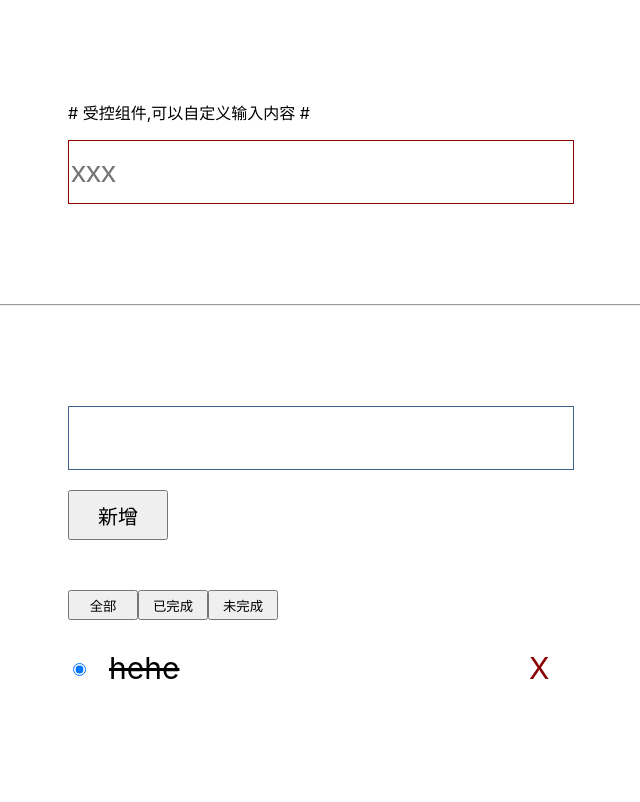
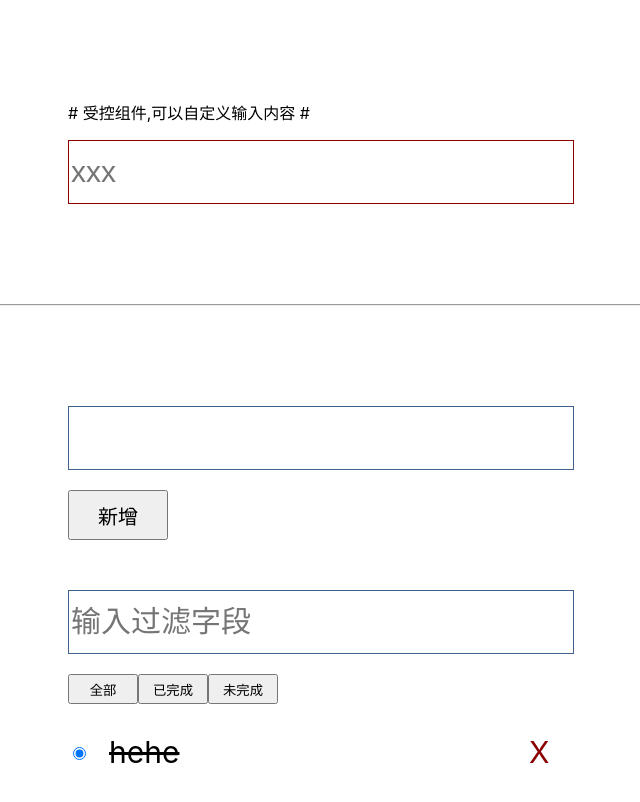
Before and after one commit to kk412027247/todo-list-with-state, a React (Create React App) app: page / in a window 1280 px wide. Shown: the top 802 px of the page, without its empty margins (32-672 px from the left). Built offline with nearby package versions, Linux system fonts and the light colour scheme.

Commit message:
add filter

```diff
--- a/src/todoList/todoList.js
+++ b/src/todoList/todoList.js
@@ -11,10 +11,15 @@ export default class TodoList extends React.Component {
     list: [{id: 0, content: 'hehe', finish: true}],
     value: '',
     status:'all',
+    query:'',
   };
 
   handleInput = (event) => {
     this.setState({value: event.target.value})
+  };
+
+  handleQuery = (event) => {
+    this.setState({query: event.target.value})
   };
 
   handleAdd = () => {
@@ -48,7 +53,7 @@ export default class TodoList extends React.Component {
   };
 
   render() {
-    const {value, list, status} = this.state;
+    const {value, list, status, query} = this.state;
     return (
       <div className={'todo-list'}>
         <input
@@ -63,6 +68,15 @@ export default class TodoList extends React.Component {
         >
           新增
         </button>
+
+        <input
+          type="text"
+          className={'todo-list-input'}
+          onChange={this.handleQuery}
+          value={query}
+          placeholder={'输入过滤字段'}
+        />
+
         <div className={'button-group'}>
           <button onClick={this.handleStatus.bind(null, 'all')}>全部</button>
           <button onClick={this.handleStatus.bind(null,'finished')}>已完成</button>
@@ -77,7 +91,9 @@ export default class TodoList extends React.Component {
             }else{
               return !item.finish
             }
-          }).map(item =>
+          }).filter(
+            item=> new RegExp(query).test(item.content)
+          ).map(item =>
             <TodoItem
               item={item}
               key={item.id}
```
